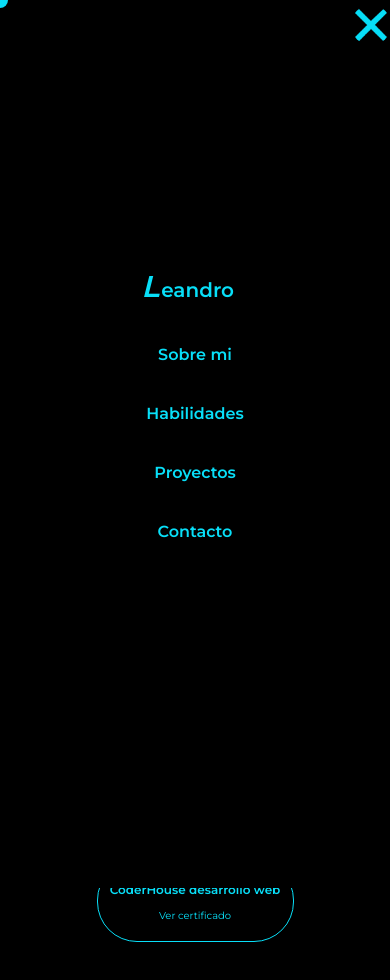
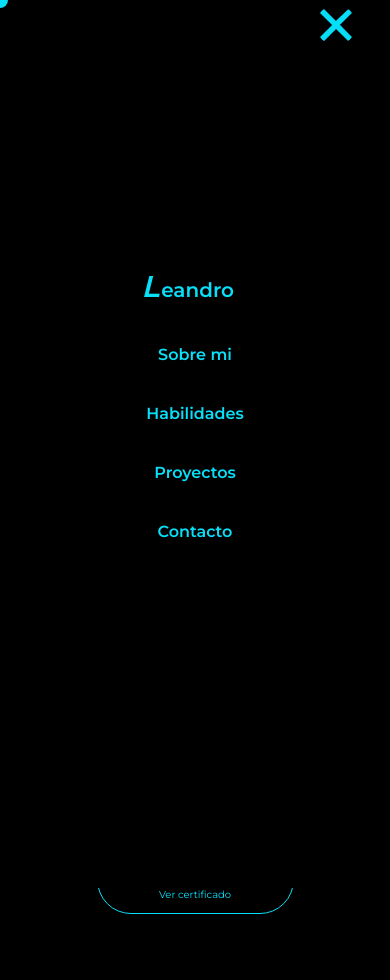
Before and after one commit to LeandroFlorentin/Portafolio, a React (Create React App) app: page /SobreMi in a window 390 px wide. Both pictures are taken after a click on the element 330 px from the left and 40 px from the top of the page. After the commit the page ends 954 px from the top, so only its background shows below. Built offline with nearby package versions, Linux system fonts and the light colour scheme.

Commit message:
faltaCertificadoHenry

```diff
--- a/src/Components/NavBar/NavBar.css
+++ b/src/Components/NavBar/NavBar.css
@@ -293,9 +293,12 @@
         top: -40px;
     }
 
-    .containerMenu img {
+    .equis {
+        width: 40px;
+        height: 40px;
         position: relative;
-        bottom: 20px;
+        margin-top: 30px;
+        margin-left: -35px;
     }
 
     .containerMenu {
--- a/src/Components/NavBar/index.jsx
+++ b/src/Components/NavBar/index.jsx
@@ -84,7 +84,7 @@ const NavBar = () => {
                     abrirMenu ?
                         <div className='containerMenuDesple' onClick={pararPropa}>
                             <div className='containerMenu'>
-                                <img onClick={cerrarMenu} style={{ width: '40px', heigth: '40px', marginTop: '30px', marginRight: '10px' }} src={equis} />
+                                <img onClick={cerrarMenu} className='equis' src={equis} />
                                 <div className='containerNavegadorCelu'>
                                     <div className='containerSpan1'>
                                         <h3
--- a/src/Components/SobreMi/SobreMi.css
+++ b/src/Components/SobreMi/SobreMi.css
@@ -34,6 +34,7 @@
     justify-content: center;
     align-items: center;
     position: relative;
+    overflow: hidden;
 }
 
 .seccionDerecha a:nth-child(2) {
```
